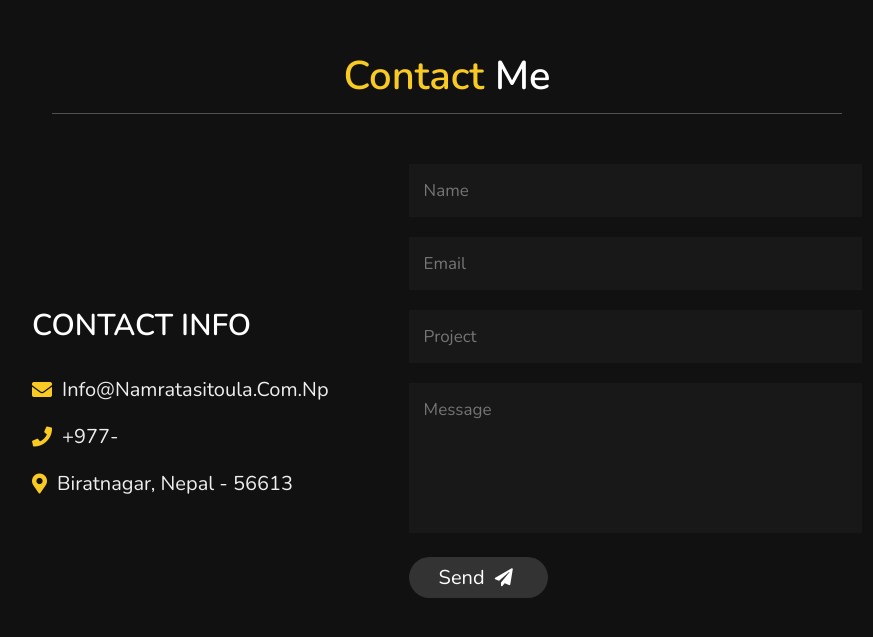
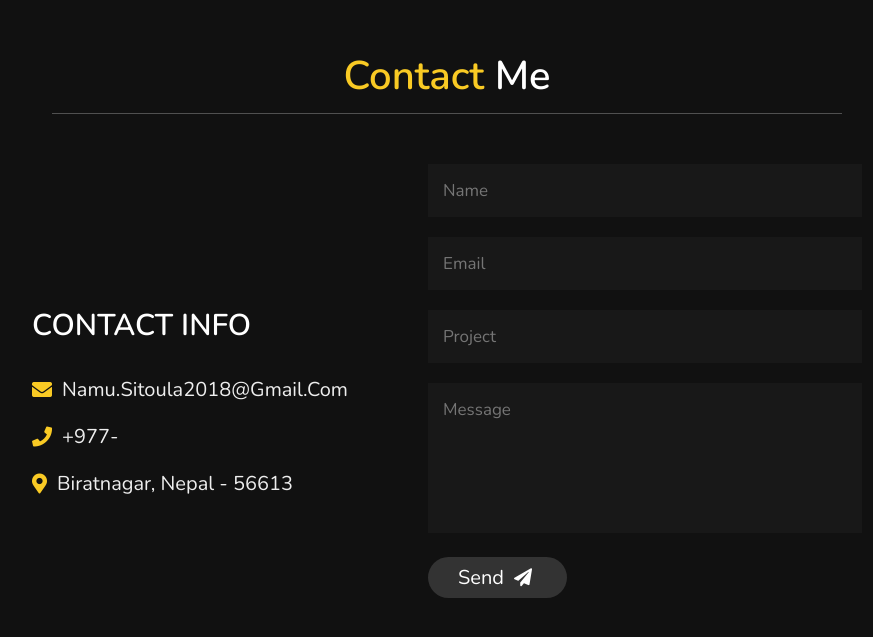
Before and after one commit to namrata2022/Personal-Website, a plain HTML site: page index.html in a window 1280 px wide. Shown: the part 3171-3808 px from the top of the page, without its empty margins (368-1241 px from the left). Drawn offline with nearby package versions, Linux system fonts and the light colour scheme.

Commit message:
Update index.html

```diff
--- a/index.html
+++ b/index.html
@@ -254,7 +254,7 @@
         <h3 class="title">contact info</h3>
 
         <div class="info">
-            <h3> <i class="fas fa-envelope"></i> info@namratasitoula.com.np </h3>
+            <h3> <i class="fas fa-envelope"></i> namu.sitoula2018@gmail.com </h3>
             <h3> <i class="fas fa-phone"></i> +977-  </h3>
             <h3> <i class="fas fa-map-marker-alt"></i> Biratnagar, Nepal - 56613 </h3>
         </div>
```
